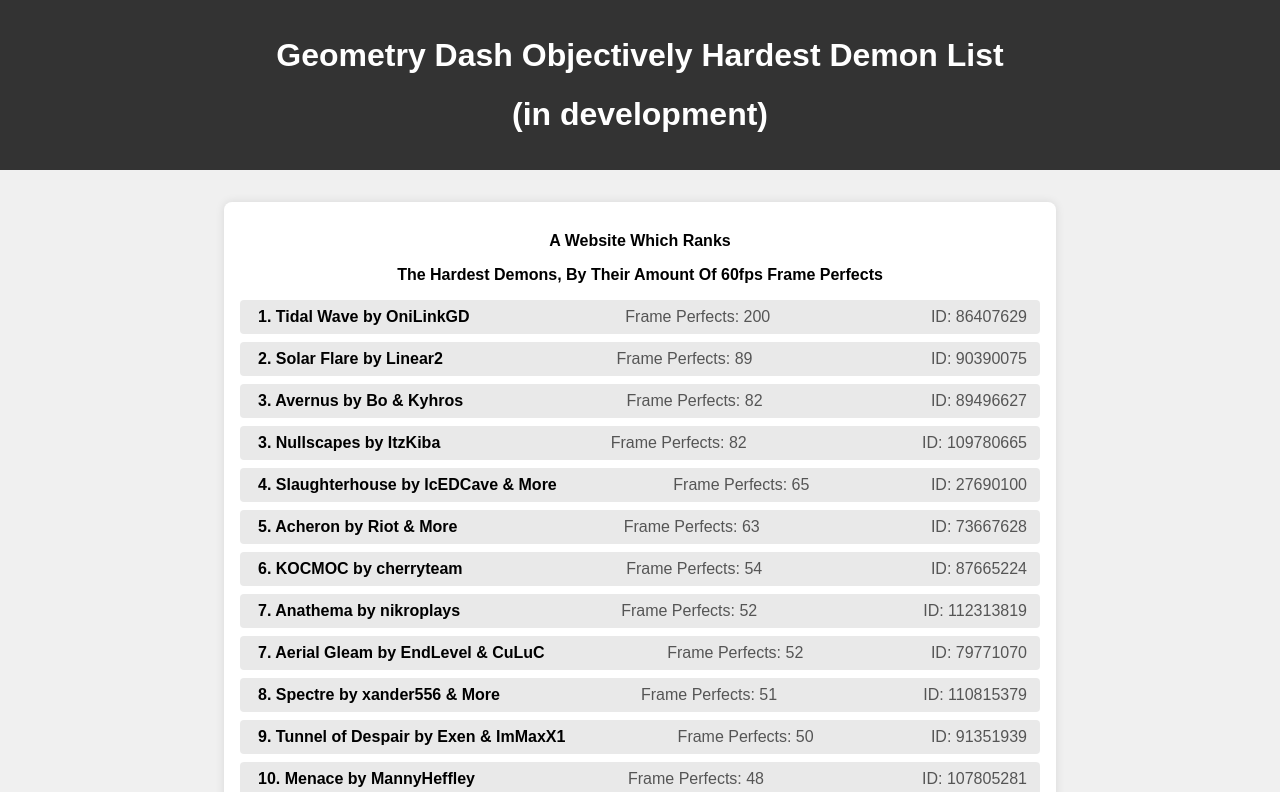
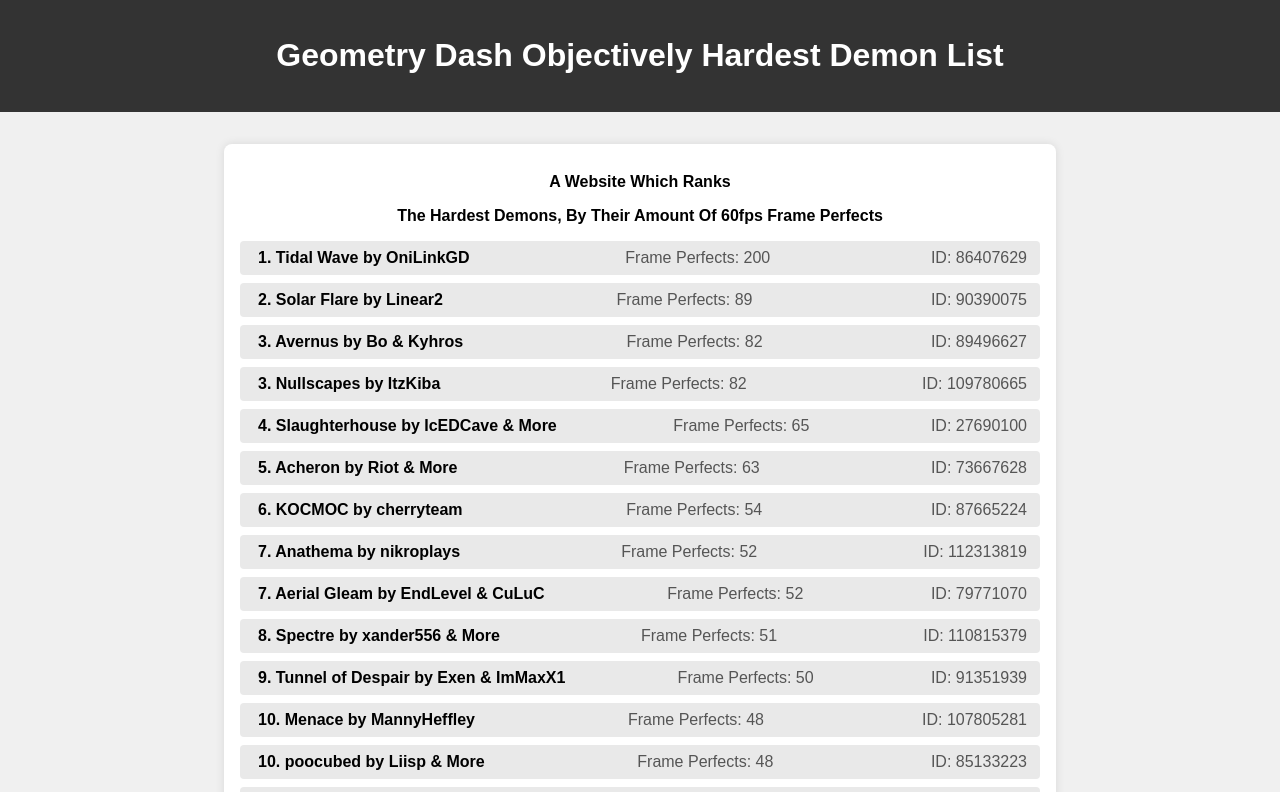
Before and after one commit to JustSomeCarrot/OHDL-Objectively-hardest-demon-list-, a plain HTML site: page index.html in a window 1280 px wide. Shown: the top 792 px of the page. Drawn offline with Linux system fonts and the light colour scheme.

```diff
--- a/index.html
+++ b/index.html
@@ -61,7 +61,6 @@
     <body>
         <header>
             <h1>Geometry Dash Objectively Hardest Demon List</h1>
-            <h1>(in development)</h1>
         </header>
 
         <main>
```
